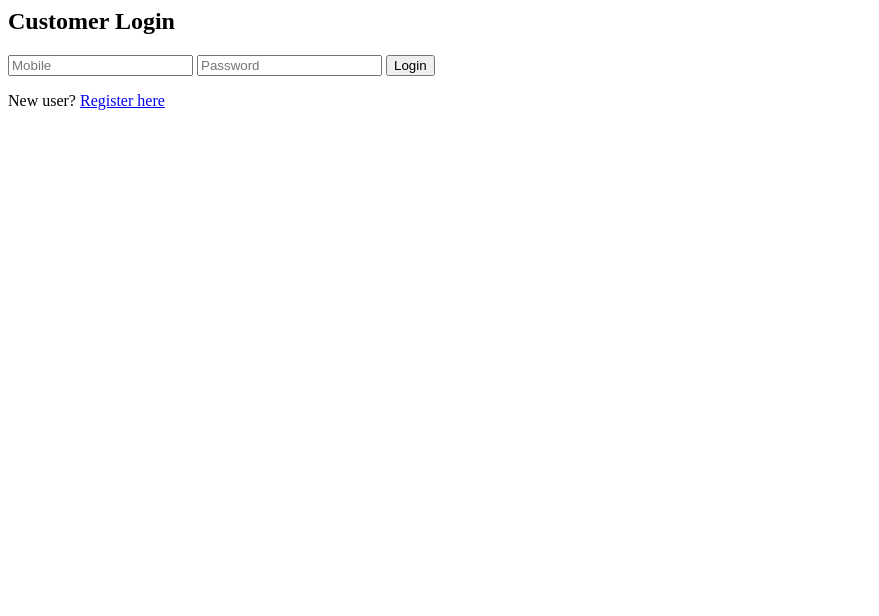
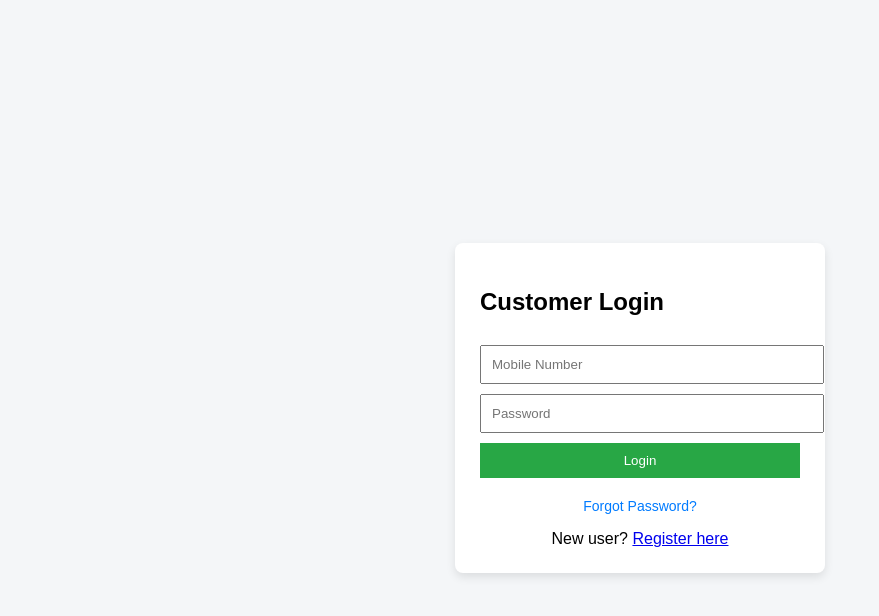
Before and after one commit to Nitish503/vending-machine, a website: page public/customer-login.html in a window 1280 px wide. Shown: the whole page, without its empty margins (0-879 px from the left). Drawn offline with Linux system fonts and the light colour scheme.

```diff
--- a/public/customer-login.html
+++ b/public/customer-login.html
@@ -1,17 +1,88 @@
-<form method="POST" action="/customer/login">
-  <h2>Customer Login</h2>
-  <input name="mobile" placeholder="Mobile" required>
-  <input type="password" name="password" placeholder="Password" required>
-  <button>Login</button>
-</form>
+<!DOCTYPE html>
+<html>
+<head>
+    <title>Customer Login</title>
+    <style>
+        body {
+            font-family: Arial;
+            background: #f4f6f8;
+            display: flex;
+            justify-content: center;
+            align-items: center;
+            height: 100vh;
+        }
 
-<p>
-  New user?
-  <a href="/customer-register">Register here</a>
-</p>
+        .login-box {
+            background: white;
+            padding: 25px;
+            width: 320px;
+            box-shadow: 0 4px 10px rgba(0,0,0,0.1);
+            border-radius: 8px;
+        }
 
-<script>
-const p = new URLSearchParams(location.search);
-if (p.get("error")) alert("Invalid login");
-if (p.get("registered")) alert("Registration successful");
-</script>
+        input, button {
+            width: 100%;
+            padding: 10px;
+            margin-top: 10px;
+        }
+
+        button {
+            background: #28a745;
+            color: white;
+            border: none;
+            cursor: pointer;
+        }
+
+        .forgot {
+            margin-top: 10px;
+            text-align: right;
+        }
+
+        .forgot button {
+            background: none;
+            color: #007bff;
+            border: none;
+            cursor: pointer;
+            padding: 0;
+            font-size: 14px;
+        }
+
+        .register {
+            margin-top: 15px;
+            text-align: center;
+        }
+    </style>
+
+    <script>
+        function forgotPassword() {
+            alert(
+                "Password reset is handled by admin.\n\n" +
+                "Please contact the administrator to reset your password."
+            );
+        }
+    </script>
+</head>
+<body>
+
+<div class="login-box">
+    <h2>Customer Login</h2>
+
+    <form method="POST" action="/customer-login">
+        <input name="mobile" placeholder="Mobile Number" required>
+        <input type="password" name="password" placeholder="Password" required>
+        <button type="submit">Login</button>
+    </form>
+
+    <div class="forgot">
+        <button type="button" onclick="forgotPassword()">
+            Forgot Password?
+        </button>
+    </div>
+
+    <div class="register">
+        New user? <a href="/customer-register">Register here</a>
+    </div>
+</div>
+
+</body>
+</html>
```
